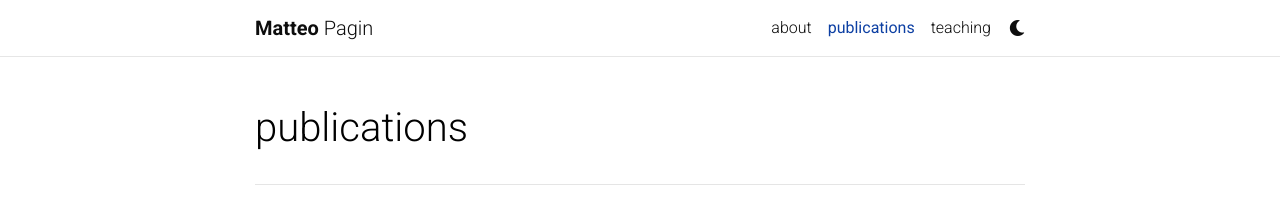
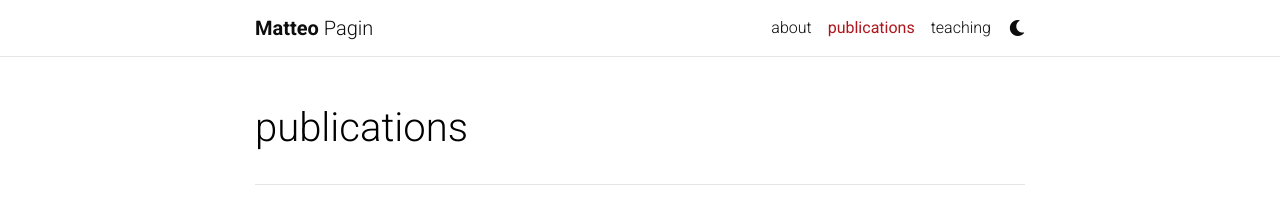
Before and after one commit to pagmatt/pagmatt.github.io, a Jekyll site: the page built from _pages/publications.md, in a window 1280 px wide. Shown: the top 205 px of the page. Built offline with Jekyll 4.4.1, drawn with Linux system fonts in a browser that asks for light colours; full-size pictures stand in for the smaller copies a plugin makes; comment, search, counter and statistics services are not loaded; a style sheet for code colours, icons or effects is not loaded; grey boxes are pictures that could not be loaded.

Commit message:
Update colors

```diff
--- a/_sass/_themes.scss
+++ b/_sass/_themes.scss
@@ -10,9 +10,9 @@
   --global-code-bg-color: #{$code-bg-color-light};
   --global-text-color: #{$black-color};
   --global-text-color-light: #{$grey-color};
-  --global-theme-color: #{$blue-color-dark};
-  --global-theme-color-rgb: #{hexToRGB($blue-color-dark)};
-  --global-hover-color: #{$blue-color-dark};
+  --global-theme-color: #ab0a10;
+  --global-theme-color-rgb: #{hexToRGB(#ab0a10)};
+  --global-hover-color: #ab0a10;
   --global-footer-bg-color: #{$grey-color-dark};
   --global-footer-text-color: #{$grey-color-light};
   --global-footer-link-color: #{$white-color};
@@ -42,8 +42,8 @@ html[data-theme='dark'] {
   --global-code-bg-color: #{$code-bg-color-dark};
   --global-text-color: #{$grey-color-light};
   --global-text-color-light: #{$grey-color-light};
-  --global-theme-color: #{$cyan-color};
-  --global-hover-color: #{$cyan-color};
+  --global-theme-color: #ab0a10;
+  --global-hover-color: #ab0a10;
   --global-footer-bg-color: #{$grey-color-light};
   --global-footer-text-color: #{$grey-color-dark};
   --global-footer-link-color: #{$black-color};
```
